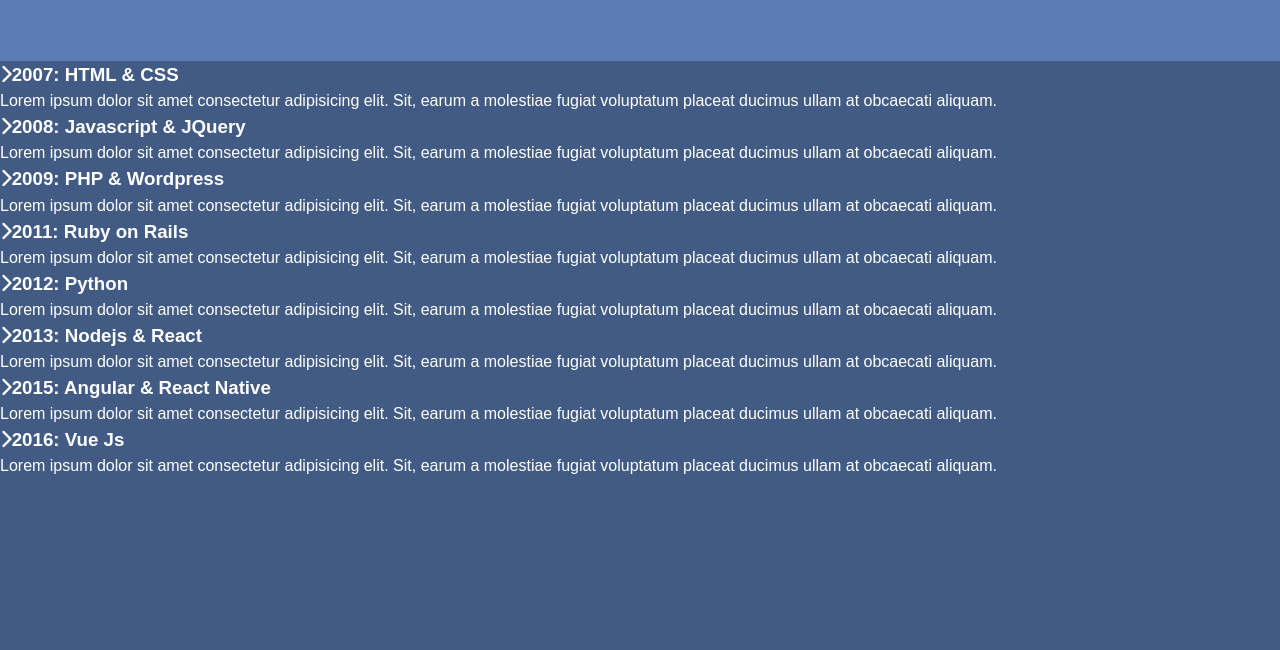
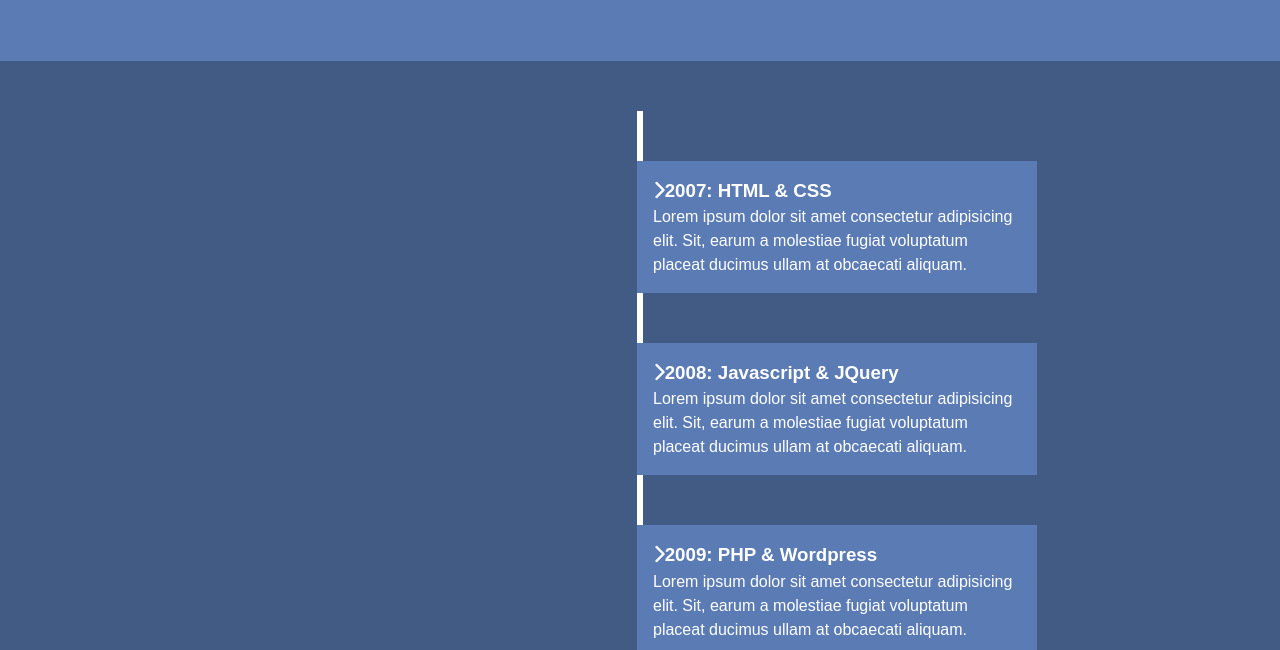
Before and after one commit to TaiwoOluwaseyi/My-Resume-, a plain HTML site: page index.html in a window 1280 px wide. Shown: the part 150-800 px from the top of the page. Drawn offline with Linux system fonts and the light colour scheme.

Commit message:
second commit

```diff
--- a/style.css
+++ b/style.css
@@ -32,3 +32,28 @@ body {
 h1 {
     font-size: 2.3rem;
 }
+
+#timeline ul {
+   background: var(--primary-color);
+   padding: 50px 0;
+}
+
+/* Create Line */
+#timeline ul li {
+    list-style: none;
+    position: relative;
+    width: 6px;
+    margin: 0 auto;
+    padding-top: 50px;
+    background: white;
+}
+
+
+/* Boxes */
+#timeline ul li div {
+    position: relative;
+    bottom: 0;
+    width: 400px;
+    padding: 1rem;
+    background: var(--secondary-color);
+}
```
